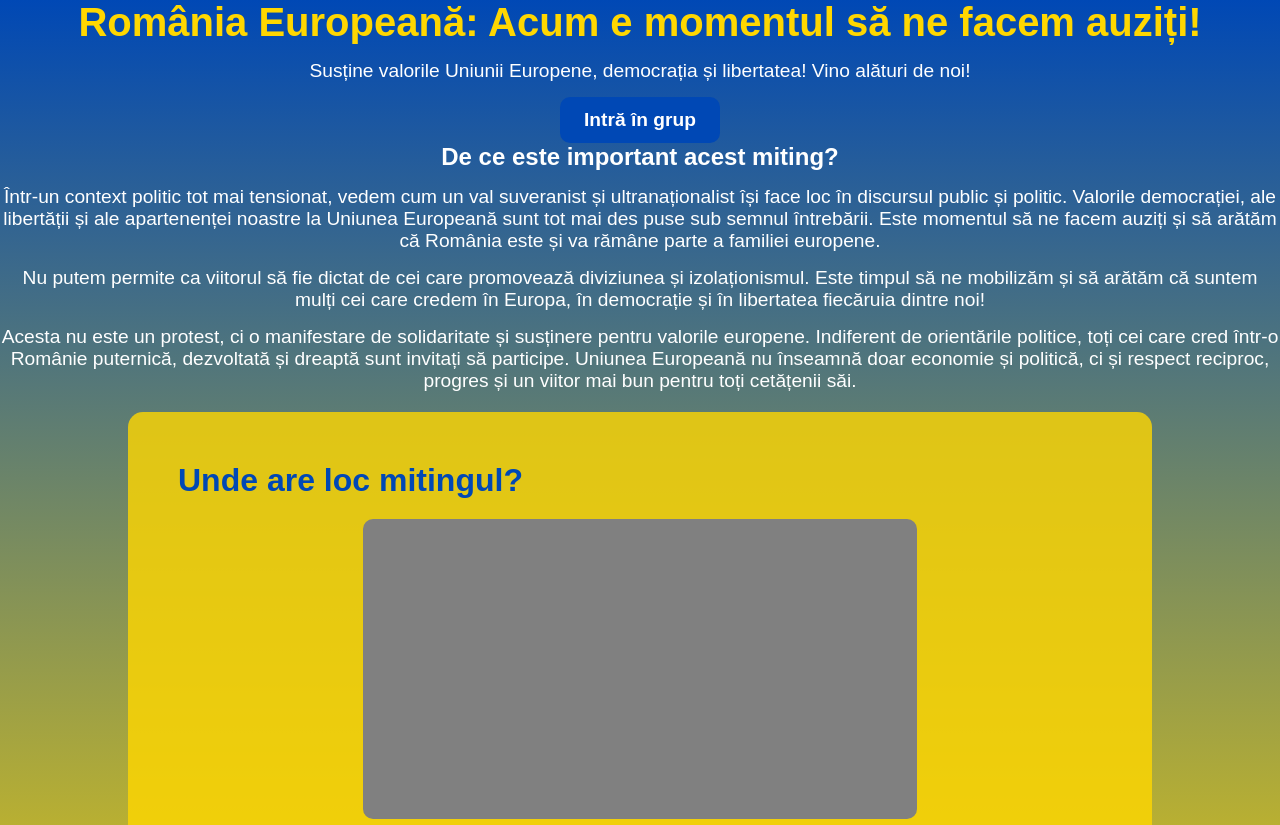
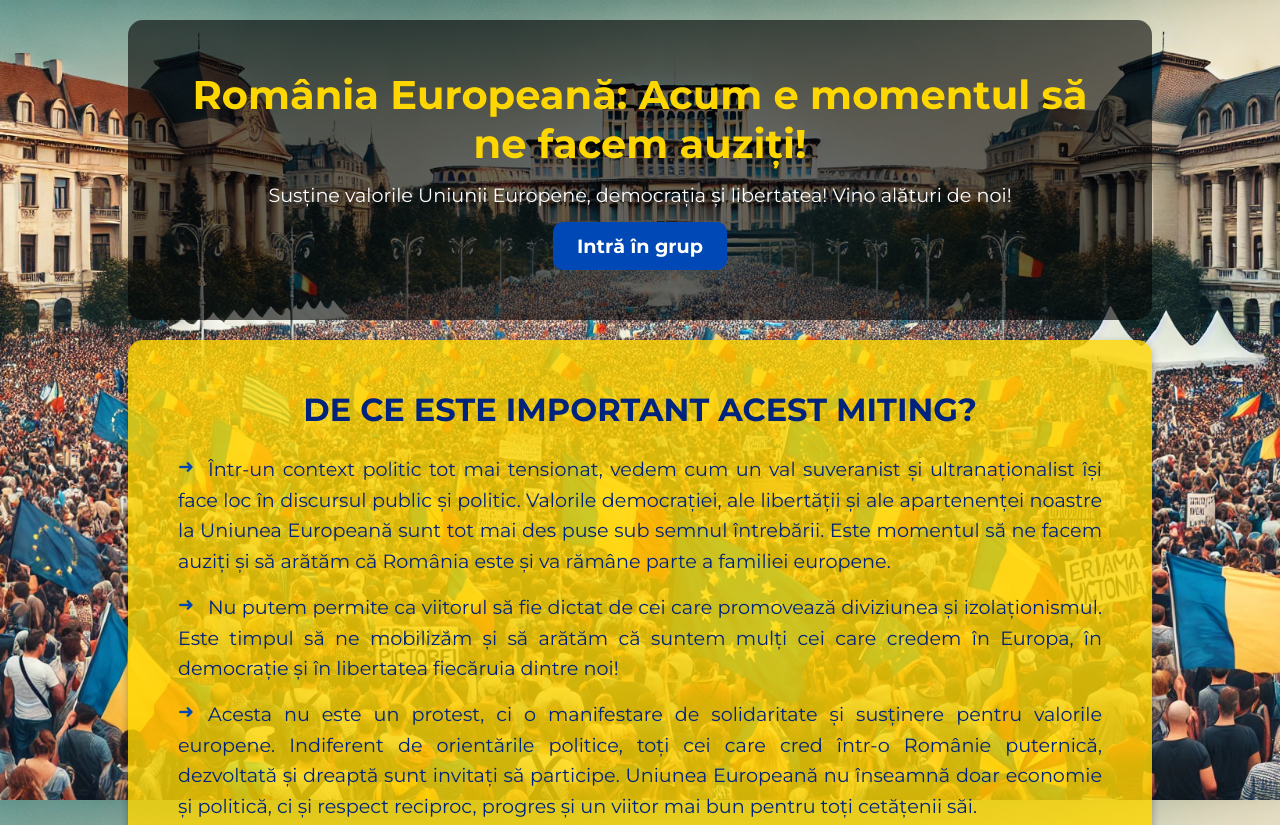
Before and after one commit to mfratila/site_miting, a plain HTML site: page index.html in a window 1280 px wide. Shown: the top 825 px of the page. Drawn offline with Linux system fonts and the light colour scheme; no server answers.

Commit message:
update css styles

```diff
--- a/styles.css
+++ b/styles.css
@@ -2,35 +2,38 @@
     margin: 0;
     padding: 0;
     box-sizing: border-box;
-    font-family: 'Poppins', sans-serif;
+    font-family: 'Montserrat', sans-serif;
 }
+
 body {
     text-align: center;
     color: white;
-    background: linear-gradient(to bottom, #0048b5, #ffd700);
+    background: url('miting_piata_victoriei.jpg') no-repeat center center fixed;
+    background-size: cover;
+    height: 100vh;
+    overflow-y: auto;
 }
-.hero {
-    display: flex;
-    justify-content: center;
-    align-items: center;
-    height: 50vh;
-    background: url('miting_piata_victoriei.jpg') no-repeat center top/cover;
+
+.content {
+    position: relative;
+    z-index: 2;
+    background: rgba(0, 0, 0, 0.6);
+    padding: 50px;
+    max-width: 80%;
+    margin: 20px auto;
+    border-radius: 15px;
 }
-.hero-content {
-    background: rgba(0, 0, 0, 0.7);
-    padding: 20px;
-    border-radius: 15px;
-    max-width: 90%;
-    width: 450px;
-}
+
 h1 {
     font-size: 2.5rem;
     color: #ffd700;
 }
+
 p {
     font-size: 1.2rem;
     margin: 15px 0;
 }
+
 .cta-button {
     display: inline-block;
     padding: 12px 24px;
@@ -43,10 +46,61 @@ p {
     border-radius: 10px;
     transition: 0.3s;
 }
+
 .cta-button:hover {
     background: #003388;
 }
-.details-section, .why-section, .map-section, .faq-section {
+
+.context-section {
+    padding: 50px;
+    background: rgba(255, 215, 0, 0.8);
+    color: #00247D;
+    text-align: left;
+    border-radius: 15px;
+    margin: 20px auto;
+    max-width: 80%;
+    box-shadow: 0px 4px 10px rgba(0, 0, 0, 0.3);
+}
+
+.context-section h2 {
+    font-size: 2rem;
+    margin-bottom: 25px;
+    text-transform: uppercase;
+    text-align: center;
+}
+
+.context-section p {
+    text-indent: 30px;
+    font-size: 1.2rem;
+    line-height: 1.6;
+    margin-bottom: 15px;
+    text-align: justify;
+}
+
+ul {
+    list-style: none;
+    padding-left: 0;
+}
+
+ul li {
+    position: relative;
+}
+
+ul li::before {
+    content: "➜";
+    position: absolute;
+    left: 0;
+    color: #0048b5;
+    font-size: 1.2rem;
+}
+
+
+.map-section h2 {
+    text-align: center;
+    padding-bottom: 20px;
+}
+
+.map-section, .faq-section {
     padding: 50px;
     background: rgba(255, 215, 0, 0.8);
     color: #0048b5;
@@ -55,38 +109,18 @@ p {
     margin: 20px auto;
     max-width: 80%;
 }
-.details-section h2, .why-section h2, .map-section h2, .faq-section h2 {
-    font-size: 2rem;
-    margin-bottom: 20px;
-}
+
 .map-container {
-    width: 60%;
-    height: 300px;
+    width: 80%;
+    height: 500px;
     background-color: gray;
     border-radius: 10px;
     margin: 0 auto;
 }
+
 @media (max-width: 600px) {
-    .hero {
-        height: 50vh;
-        padding: 20px;
-        background-position: center top;
-    }
-    .hero-content {
-        width: 100%;
-        padding: 15px;
-    }
-    h1 {
-        font-size: 2rem;
-    }
-    p {
-        font-size: 1rem;
-    }
-    .cta-button {
-        font-size: 1rem;
-        padding: 10px 20px;
-    }
     .map-container {
         width: 100%;
+        height: 300px;
     }
 }
```
